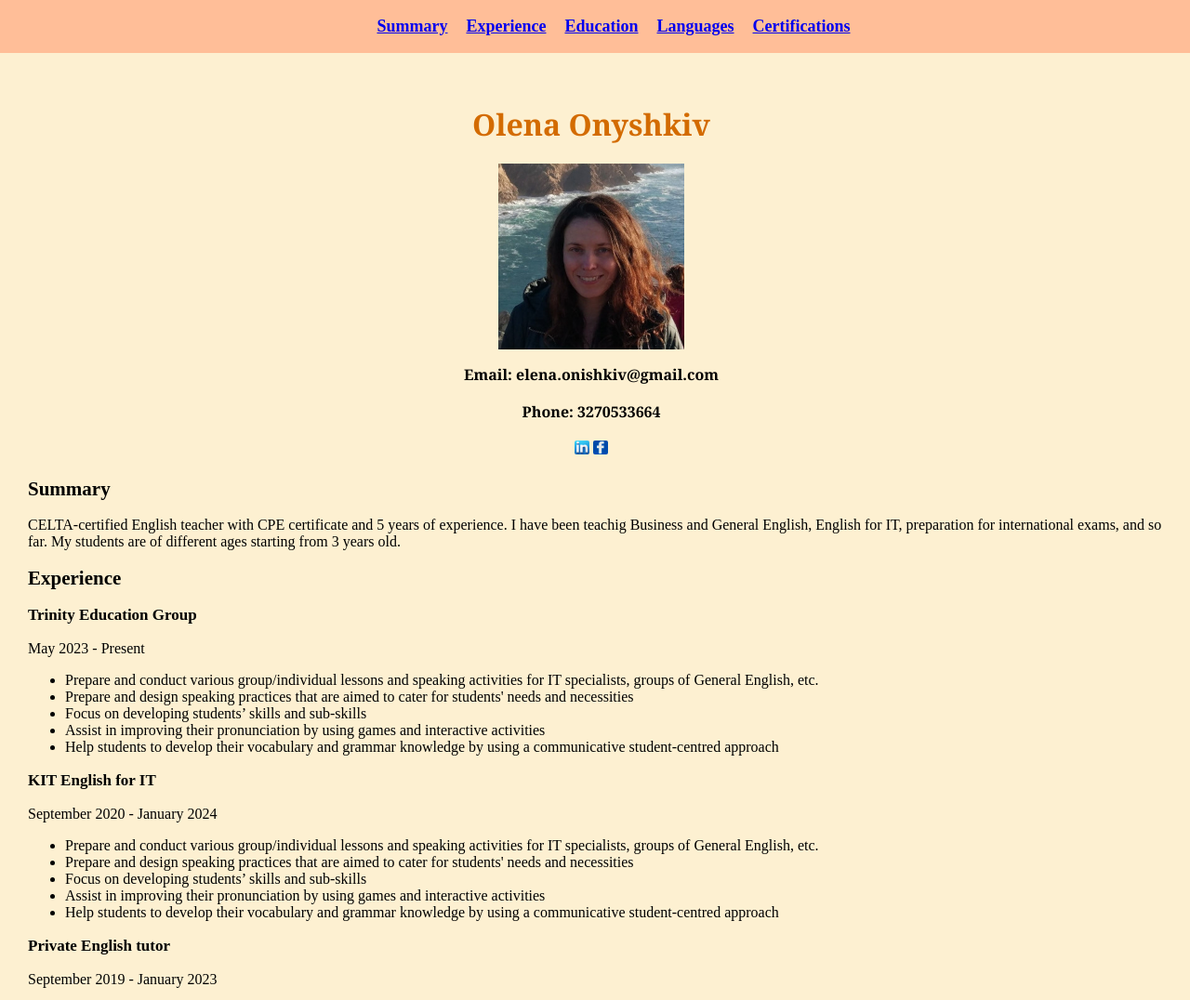
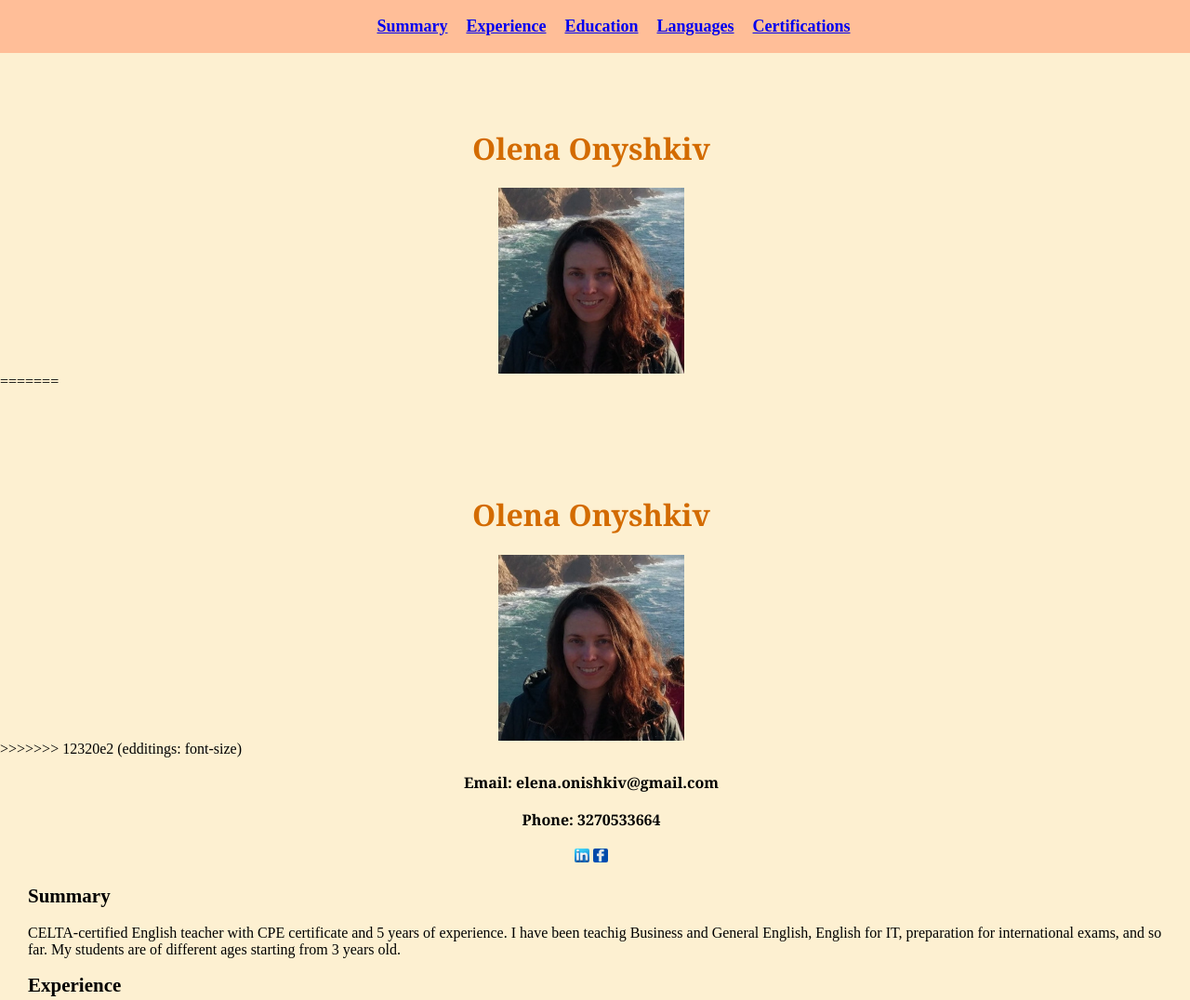
Before and after one commit to OlenaKin/My-CV, a plain HTML site: page index.html in a window 1280 px wide. Shown: the top 1076 px of the page at 93% size. Drawn offline with Linux system fonts and the light colour scheme.

```diff
--- a/index.html
+++ b/index.html
@@ -10,6 +10,7 @@
 
 
    <body>
+<<<<<<< HEAD
     <header>
         <h1>Olena Onyshkiv</h1>
         <img src="Images/29935134.jpg" alt="CV picture" class="profilepicture"/>
@@ -27,6 +28,21 @@
         </ul>
     </nav>
 
+=======
+    <h1>Olena Onyshkiv</h1>
+        <header>
+         <img src="Images/29935134.jpg" alt="CV picture" class="profilepicture"/>
+            <nav>
+                <ul>
+                    <li><a href="#summary">Summary</a></li>
+                    <li><a href="#experience">Experience</a></li>
+                    <li><a href="#education">Education</a></li>
+                    <li><a href="#languages">Languages</a></li>
+                    <li><a href="#certifications">Certifications</a></li>
+                </ul>
+            </nav>
+        </header>
+>>>>>>> 12320e2 (edditings: font-size)
 
 
 
```
